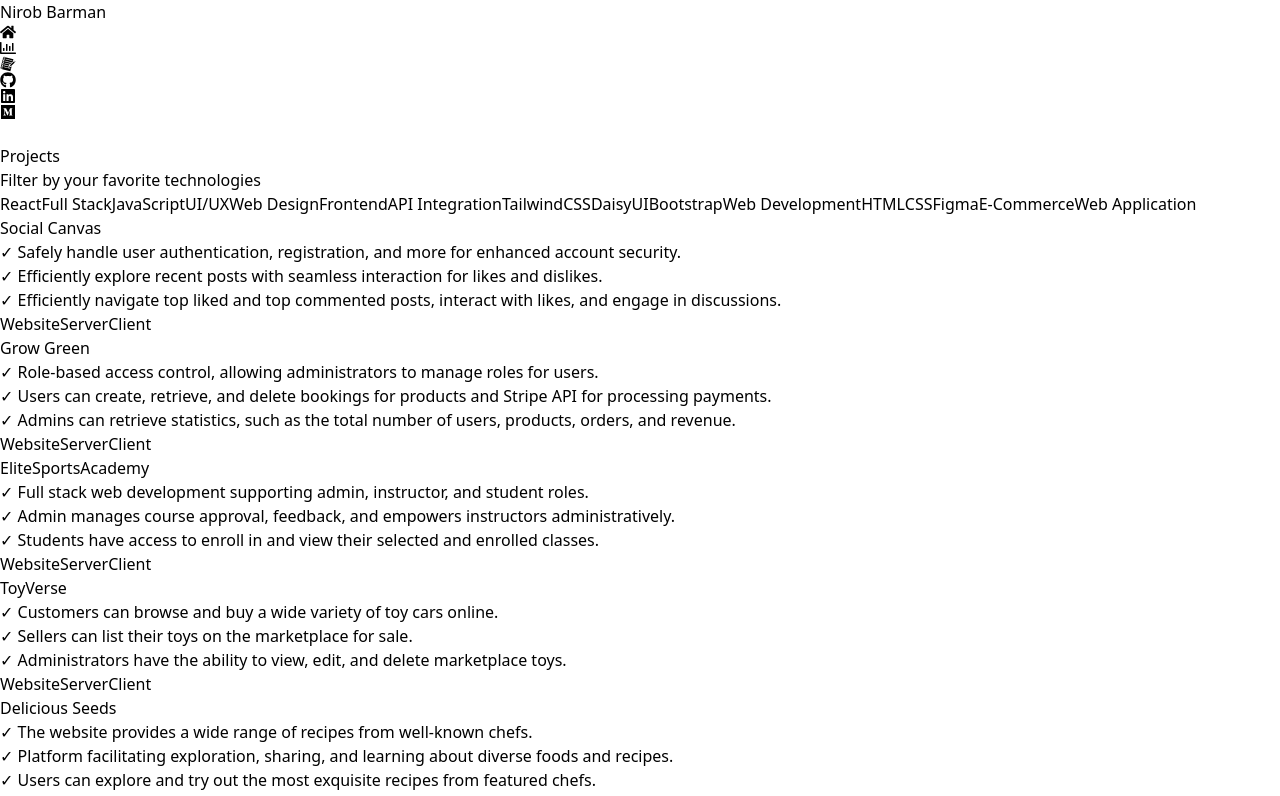
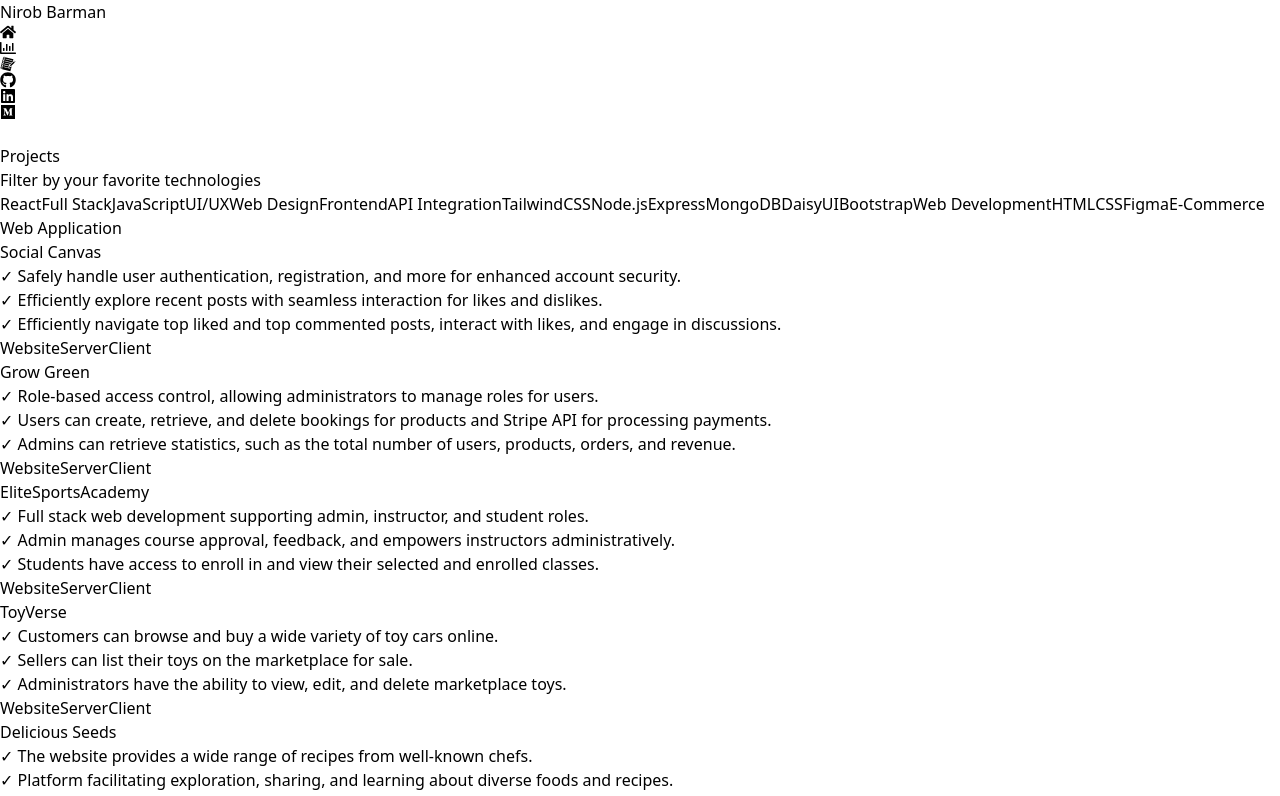
Before and after one commit to Nirob-Barman/MyPortfolio, a React (Vite) app: page /projects in a window 1280 px wide. Shown: the top 796 px of the page. Built offline with nearby package versions, Linux system fonts and the light colour scheme.

Commit message:
Category Added and updated in projectsData

```diff
--- a/src/data/projectsData.js
+++ b/src/data/projectsData.js
@@ -20,7 +20,7 @@ export const projectsData = [
     },
     {
         name: "Grow Green",
-        categories: ["Full Stack", "React", "CSS", "JavaScript", "API Integration", "Tailwind"],
+        categories: ["Full Stack", "React", "CSS", "JavaScript", "API Integration", "Tailwind", "Node.js", "Express", "MongoDB"],
         links: {
             "website": "https://grow-green-aa1e1.web.app/",
             "server": "https://github.com/Nirob-Barman/Grow-Green/tree/main/Grow-Green-Server/",
@@ -39,7 +39,7 @@ export const projectsData = [
     },
     {
         name: "EliteSportsAcademy",
-        categories: ["Full Stack", "React", "CSS", "JavaScript", "API Integration", "UI/UX", "Frontend", "API Integration", "Tailwind", "DaisyUI"],
+        categories: ["Full Stack", "React", "CSS", "JavaScript", "API Integration", "UI/UX", "Frontend", "API Integration", "Tailwind", "DaisyUI", "Node.js", "Express", "MongoDB"],
         links: {
             "website": "https://summer-camp-school-b1cb7.web.app/",
             "server": "https://github.com/Nirob-Barman/summer-camp-server",
@@ -58,7 +58,7 @@ export const projectsData = [
     },
     {
         name: "ToyVerse",
-        categories: ["React", "Full Stack", "JavaScript", "Bootstrap"],
+        categories: ["React", "Full Stack", "JavaScript", "Bootstrap", "Node.js", "Express", "MongoDB"],
         links: {
             "website": "https://toy-marketplace-5c0d6.firebaseapp.com/",
             "server": "https://github.com/Nirob-Barman/toy-marketplace-server",
@@ -77,7 +77,7 @@ export const projectsData = [
     },
     {
         name: "Delicious Seeds",
-        categories: ["React", "Full Stack", "JavaScript", "Web Development", "UI/UX", "Frontend", "Bootstrap"],
+        categories: ["React", "Full Stack", "JavaScript", "Web Development", "UI/UX", "Frontend", "Bootstrap", "Node.js", "Express"],
         links: {
             "website": "https://chef-recipe-hunting-a4314.web.app/",
             "server": "https://github.com/Nirob-Barman/chef-recipe-hunter-server",
```
